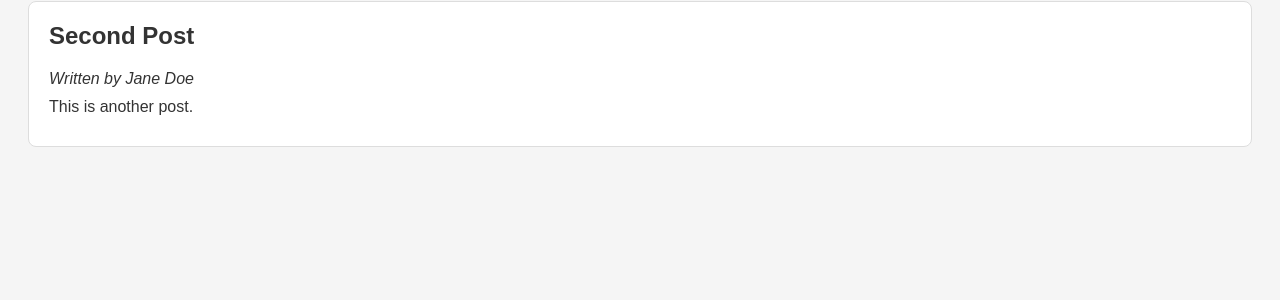
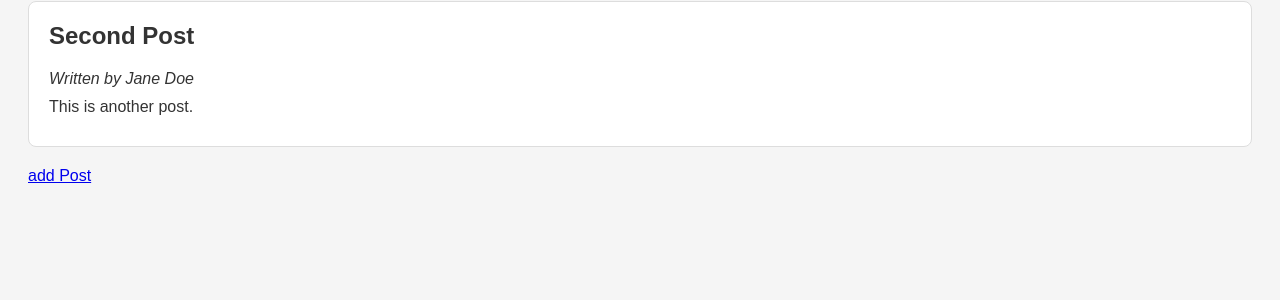
Before and after one commit to Tobbyte/masterblog, a Flask app: page / in a window 1280 px wide. Shown: the part 273-573 px from the top of the page. Run offline with Flask 3, Linux system fonts and the light colour scheme.

Commit message:
link to add post

```diff
--- a/templates/index.html
+++ b/templates/index.html
@@ -17,7 +17,7 @@
         <p>{{ post.content }}</p>
     </div>
     {% endfor %}
-
+    <a href="{{ url_for('route_add') }}">add Post</a>
 </body>
 
 </html>
```
